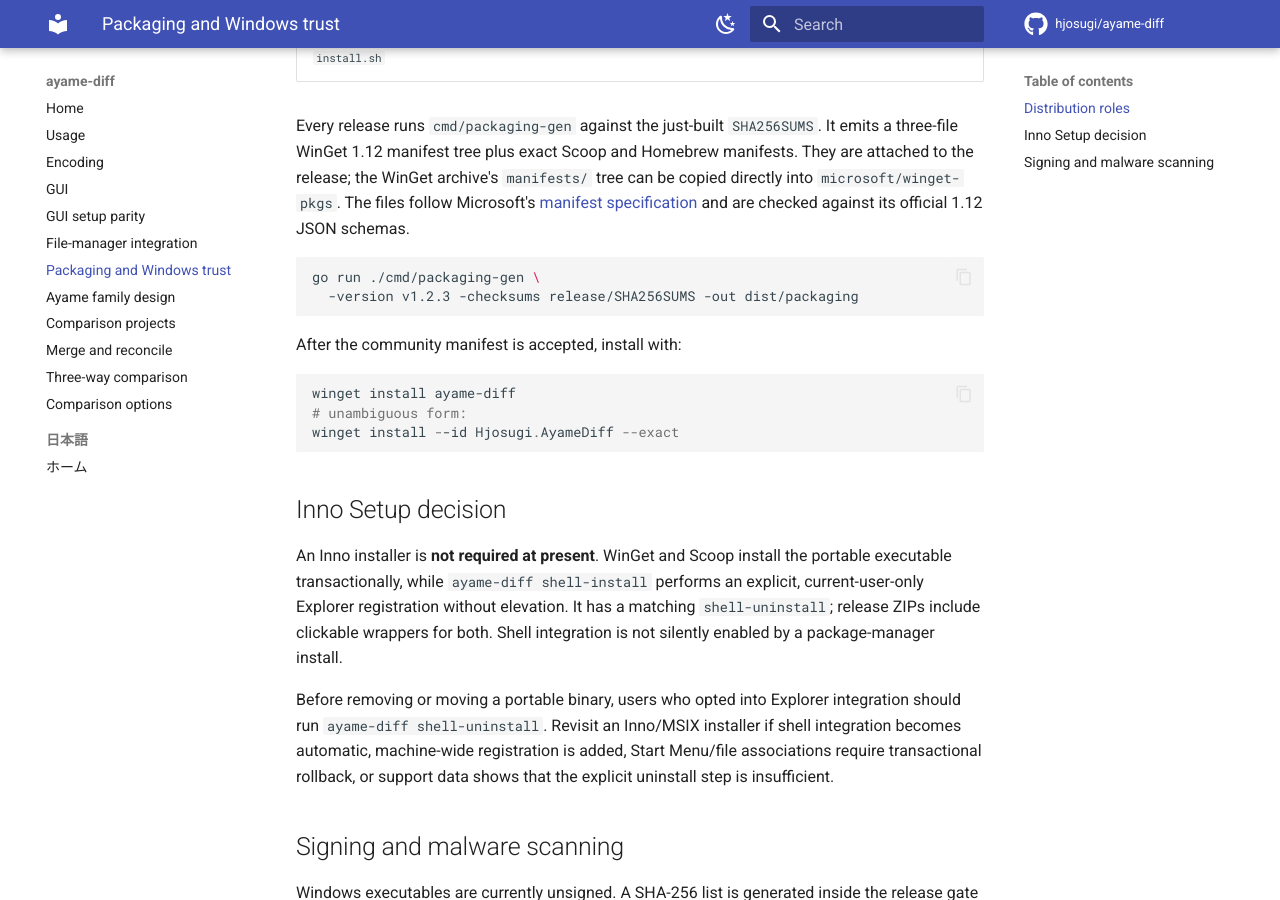
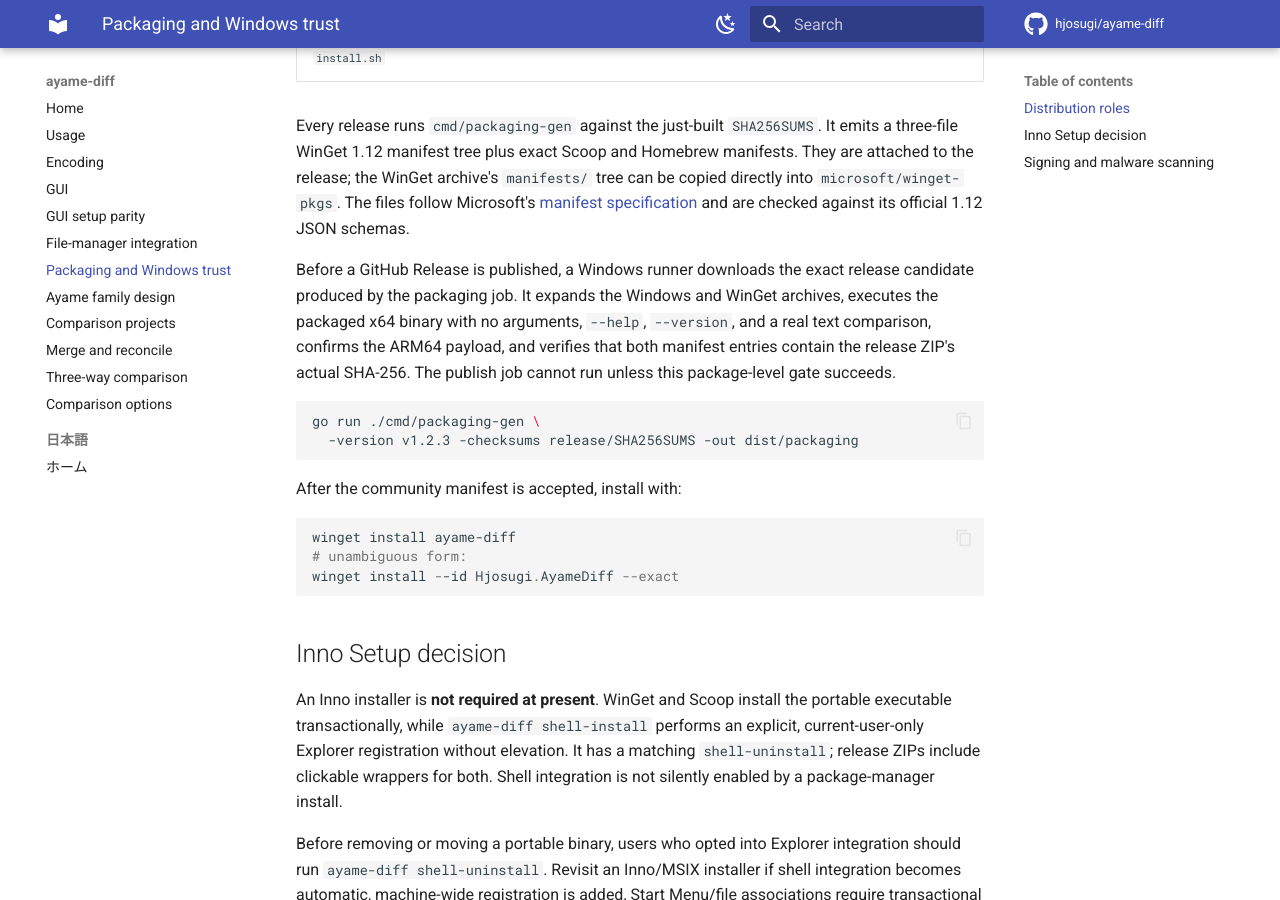
Before and after one commit to ayame-editor/ayame-diff, an MkDocs documentation site: the page built from docs/packaging.md, in a window 1280 px wide and 900 px high, scrolled down 525 px. Built offline with MkDocs 1.6.1 and Material for MkDocs 9.7.7, drawn with Linux system fonts in a browser that asks for light colours; comment, search, counter and statistics services are not loaded.

Commit message:
fix(packaging): validate Windows release before publishing (#60)

````diff
--- a/docs/packaging.md
+++ b/docs/packaging.md
@@ -17,6 +17,13 @@
 The files follow Microsoft's
 [manifest specification](https://github.com/microsoft/winget-pkgs/tree/master/doc/manifest)
 and are checked against its official 1.12 JSON schemas.
+
+Before a GitHub Release is published, a Windows runner downloads the exact
+release candidate produced by the packaging job. It expands the Windows and
+WinGet archives, executes the packaged x64 binary with no arguments,
+`--help`, `--version`, and a real text comparison, confirms the ARM64 payload,
+and verifies that both manifest entries contain the release ZIP's actual
+SHA-256. The publish job cannot run unless this package-level gate succeeds.
 
 ```bash
 go run ./cmd/packaging-gen \
````
Also changed, not shown: CHANGELOG.md (+10 -0 lines), docs/index.md (+3 -1 lines), docs/ja/index.md (+3 -1 lines), 5 other files.
